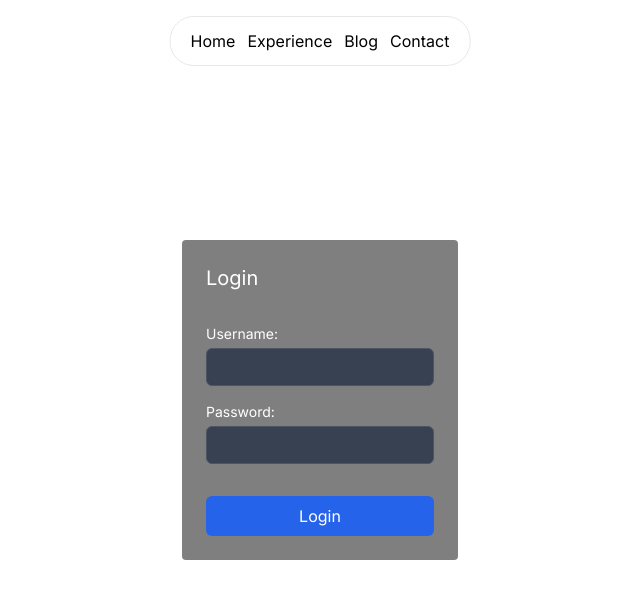
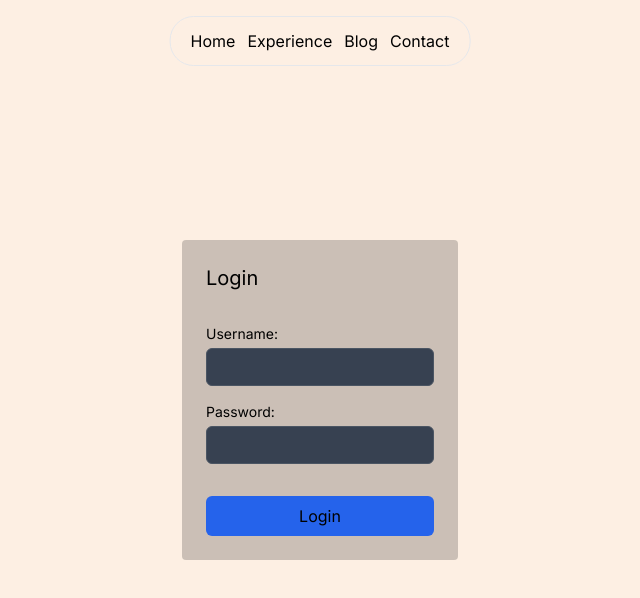
Before and after one commit to MaxPW777/Portfolio, a Next.js app in the folder frontend/: page /login in a window 1280 px wide. Shown: the top 598 px of the page, without its empty margins (320-960 px from the left). Built offline with nearby package versions, Linux system fonts and the light colour scheme.

Commit message:
[+] general styling

```diff
--- a/frontend/src/app/globals.css
+++ b/frontend/src/app/globals.css
@@ -20,3 +20,7 @@
     transform: translate(-50%, -50%);
   }
 }
+
+body {
+  @apply bg-background text-primary;
+}
--- a/frontend/src/components/login/LoginForm.tsx
+++ b/frontend/src/components/login/LoginForm.tsx
@@ -29,9 +29,9 @@ function LoginForm() {
 
     return (
         <div
-            className="abs-center flex flex-col items-center justify-center text-black bg-[rgba(0,0,0,0.5)] rounded">
+            className="abs-center flex flex-col items-center justify-center text-primary bg-[rgba(0,0,0,0.2)] rounded">
             <form onSubmit={handleSubmit(onSubmit)}
-                  className="flex flex-col gap-4 mx-auto p-6 text-white rounded-lg">
+                  className="flex flex-col gap-4 mx-auto p-6 rounded-lg">
                 <h2 className="text-xl mb-4">Login</h2>
                 {errors.username && <span>Please enter your username</span>}
                 <label className="flex flex-col text-sm">
--- a/frontend/tailwind.config.ts
+++ b/frontend/tailwind.config.ts
@@ -8,10 +8,10 @@ const config: Config = {
   ],
   theme: {
     extend: {
-      backgroundImage: {
-        "gradient-radial": "radial-gradient(var(--tw-gradient-stops))",
-        "gradient-conic":
-          "conic-gradient(from 180deg at 50% 50%, var(--tw-gradient-stops))",
+      colors: {
+        primary: "#000",
+        background: "#fdefe3",
+        danger: "#e3342f",
       },
     },
   },
```
